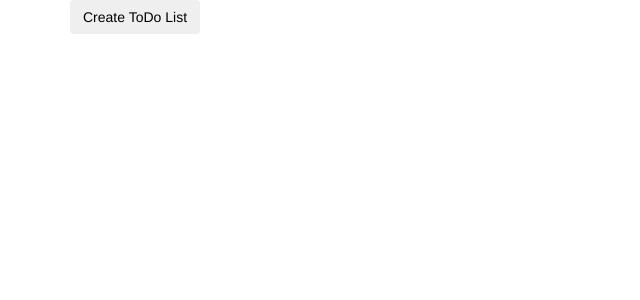
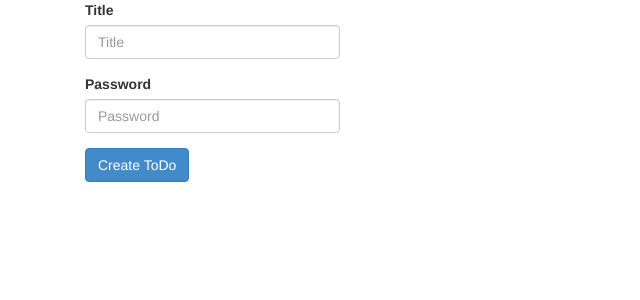
Before and after one commit to ferranpm/easy-todo, a Flask app: page / in a window 1280 px wide. Shown: the top 300 px of the page, without its empty margins (0-640 px from the left). Run offline with Flask 2, Linux system fonts and the light colour scheme.

Commit message:
Create with title and/or password

```diff
--- a/todo/templates/index.html
+++ b/todo/templates/index.html
@@ -1,7 +1,17 @@
 {% extends 'base.html' %}
 {% block title %} ToDo {% endblock %}
 {% block body %}
-<form action="/create" method="POST">
-	<input type="submit" value="Create ToDo List" class="btn" />
-</form>
+<div class="container col-md-3">
+	<form action="/create" method="POST">
+		<div class="form-group">
+			<label>Title</label>
+			<input type="text" name="title" placeholder="Title" class="form-control" />
+		</div>
+		<div class="form-group">
+			<label>Password</label>
+			<input type="password" name="password" placeholder="Password" class="form-control" />
+		</div>
+			<input type="submit" value="Create ToDo" class="btn btn-primary" />
+	</form>
+</div>
 {% endblock %}
--- a/todo/views.py
+++ b/todo/views.py
@@ -18,7 +18,9 @@ def index():
 @app.route('/create', methods=['POST'])
 def create():
 	with connection as c:
-		c.execute('INSERT INTO todos (title, password) VALUES (NULL, NULL)')
+		title = request.form['title']
+		password = request.form['password']
+		c.execute('INSERT INTO todos (title, password) VALUES (?, ?)', (title, password,))
 		list_id = c.lastrowid
 	return redirect(url_for('todo', list_id=list_id))
 
```
